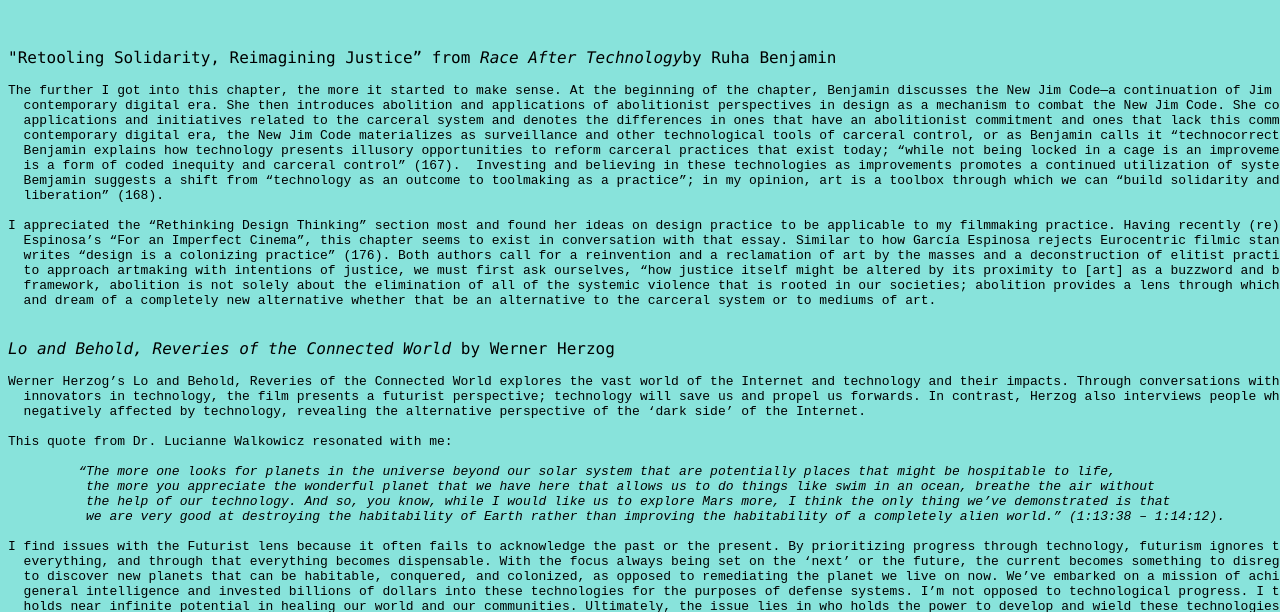
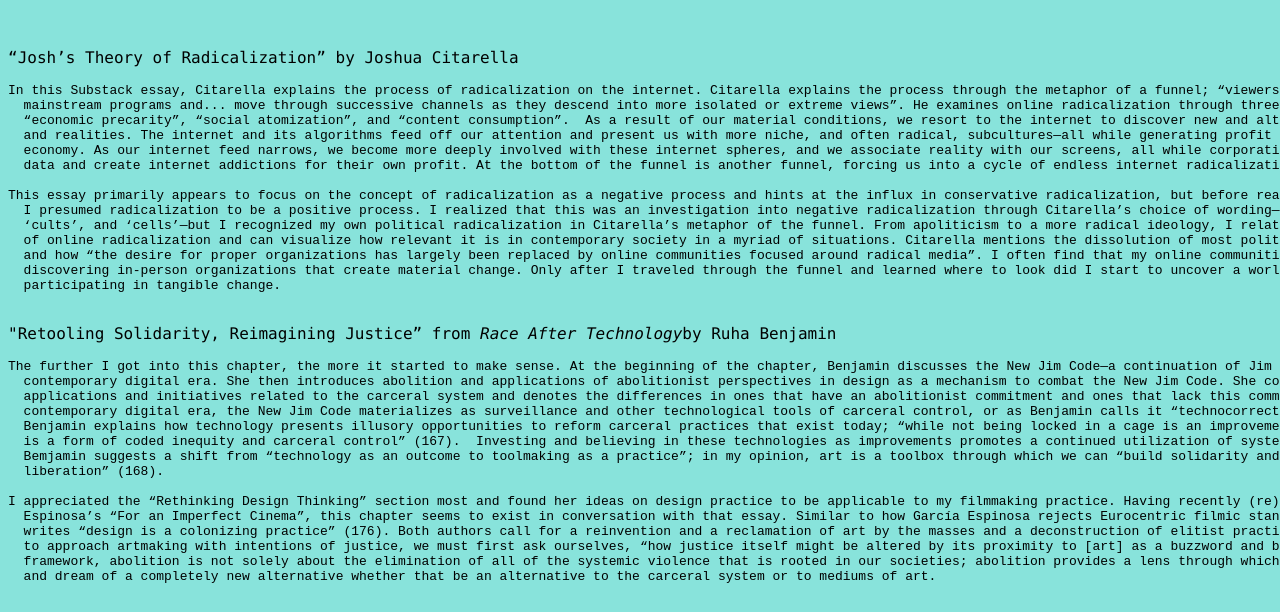
Before and after one commit to mayaestrera/ima750fall26, a plain HTML site: page blog.html in a window 1280 px wide. Shown: the part 168-780 px from the top of the page. Drawn offline with Linux system fonts and the light colour scheme.

Commit message:
blog post 11/24

```diff
--- a/blog.html
+++ b/blog.html
@@ -28,6 +28,25 @@
       <a href="index.html">home</a>
     </header>
     <h1>blog entries</h1>
+    <p>“Josh’s Theory of Radicalization” by Joshua Citarella</p>
+    <p>
+      <pre>
+In this Substack essay, Citarella explains the process of radicalization on the internet. Citarella explains the process through the metaphor of a funnel; “viewers... begin at large
+  mainstream programs and... move through successive channels as they descend into more isolated or extreme views”. He examines online radicalization through three key factors:
+  “economic precarity”, “social atomization”, and “content consumption”.  As a result of our material conditions, we resort to the internet to discover new and alternative narratives
+  and realities. The internet and its algorithms feed off our attention and present us with more niche, and often radical, subcultures—all while generating profit for the attention
+  economy. As our internet feed narrows, we become more deeply involved with these internet spheres, and we associate reality with our screens, all while corporations exploit our
+  data and create internet addictions for their own profit. At the bottom of the funnel is another funnel, forcing us into a cycle of endless internet radicalization.
+
+This essay primarily appears to focus on the concept of radicalization as a negative process and hints at the influx in conservative radicalization, but before reading the essay,
+  I presumed radicalization to be a positive process. I realized that this was an investigation into negative radicalization through Citarella’s choice of wording—’extremism’,
+  ‘cults’, and ‘cells’—but I recognized my own political radicalization in Citarella’s metaphor of the funnel. From apoliticism to a more radical ideology, I relate to this process
+  of online radicalization and can visualize how relevant it is in contemporary society in a myriad of situations. Citarella mentions the dissolution of most political organizations
+  and how “the desire for proper organizations has largely been replaced by online communities focused around radical media”. I often find that my online communities lead me to
+  discovering in-person organizations that create material change. Only after I traveled through the funnel and learned where to look did I start to uncover a world of communities
+  participating in tangible change.
+      </pre>
+    </p>
     <p>"Retooling Solidarity, Reimagining Justice” from <i>Race After Technology</i>by Ruha Benjamin</p>
     <p>
       <pre>
@@ -154,12 +173,12 @@ In Chapter 2, Debord equates the spectacle to a commodity; if the spectacle domi
   consumerism. Production and consumption are the backbone of our society and as a result, the treatment of the consumer (and the worker) has elevated. I found Debord’s discussion
   of automation particularly interesting because we are witnessing this event in real-time. Due to decreases in funding and increases in AI automation, we are experiencing high
   unemployment due to the transition to automation. Contrary to what Debord claims, I believe that as a society, we have moved past the point of capitalists caring about their
-  workers. Today, we live in a society that exists further than what Debord conceived. Neoliberalism has edged us into late-stage capitalism, and subsequently, capitalists can afford
-  to apply automation to their production processes because the demand for their products can be met by other capitalists. The attention economy proves that profits can be extracted
-  from anywhere and so the need for laborers to receive a wage to be able to be a consumer is diminishing. The creation of the petite bourgeoisie and the middle class diminishes the
-  need for laborers to receive a fair wage. Ultimately, Debord explains that the domination of the economy by commodities has degraded humanity from “being into having” and “having
-  into appearing”. Capitalist growth is nearly infinite and uncontrollable. We are being stripped of our personhood and the only way to regain it is through collective consciousness
-  and revolution.
+  workers. Today, we live in a society that exists further than what Debord conceived. Neoliberalism has edged us into late-stage capitalism, and subsequently, capitalists can
+  afford to apply automation to their production processes because the demand for their products can be met by other capitalists. The attention economy proves that profits can be
+  extracted from anywhere and so the need for laborers to receive a wage to be able to be a consumer is diminishing. The creation of the petite bourgeoisie and the middle class
+  diminishes the need for laborers to receive a fair wage. Ultimately, Debord explains that the domination of the economy by commodities has degraded humanity from “being into
+  having” and “having into appearing”. Capitalist growth is nearly infinite and uncontrollable. We are being stripped of our personhood and the only way to regain it is through
+  collective consciousness and revolution.
       </pre>
     </p>
     <p>"The Work of Art in the Age of Mechanical Reproduction" by Walter Benjamin</p>
@@ -199,13 +218,13 @@ After reading Vannevar Bush’s “As We May Think” and his accompanying bio,
     <p>"In Defense of the Poor Image" by Hito Steyerl</p>
     <p>
       <pre>
-Upon reading Hito Steyerl’s “In Defense of the Poor Image”, I immediately was reminded of the Marxist theory of dialectical materialism. From my understanding,
-  dialectical materialism, a method in which to understand reality, poses that the material world is a result of dynamic processes and changes guided by internal contradictions.
-  Steyerl’s “In Defense of the Poor Image”—I believe—argues a similar perspective; ‘the poor image’ reflects the contradictions between capitalist media productions and the
-  proletariat reclamation of the same media. The poor image exists as a result and response to the neoliberal privatization of cinema and media. As cinema has become more
-  difficult to access, ‘the poor image’grants nearly universal access to the world—past, present, and future. The digitization of media elucidates on the issue of accessibility
-  of cinema and the Eurocentric ideals that are so prevalent in our society. Third Cinema and Tricontinentalist media are equated with the poor image; however, the poor image has
-  given us access to nonconformist materials that challengethese societal constructs.
+Upon reading Hito Steyerl’s “In Defense of the Poor Image”, I immediately was reminded of the Marxist theory of dialectical materialism. From my understanding, dialectical
+  materialism, a method in which to understand reality, poses that the material world is a result of dynamic processes and changes guided by internal contradictions. Steyerl’s
+  “In Defense of the Poor Image”—I believe—argues a similar perspective; ‘the poor image’ reflects the contradictions between capitalist media productions and the proletariat
+  reclamation of the same media. The poor image exists as a result and response to the neoliberal privatization of cinema and media. As cinema has become more difficult to access,
+  ‘the poor image’grants nearly universal access to the world—past, present, and future. The digitization of media elucidates on the issue of accessibility of cinema and the
+  Eurocentric ideals that are so prevalent in our society. Third Cinema and Tricontinentalist media are equated with the poor image; however, the poor image has given us access
+  to nonconformist materials that challengethese societal constructs.
 
 Despite the poor image arising as a tool of the people, capitalist interest has coopted and commodified the medium. In the era of the attention economy and short attention spans,
   the accessibility of the poor image represents a gold mine of profits. The cyclicity of humanity is evident in ‘the poor image’; what was once for the people slowly becomes
```
